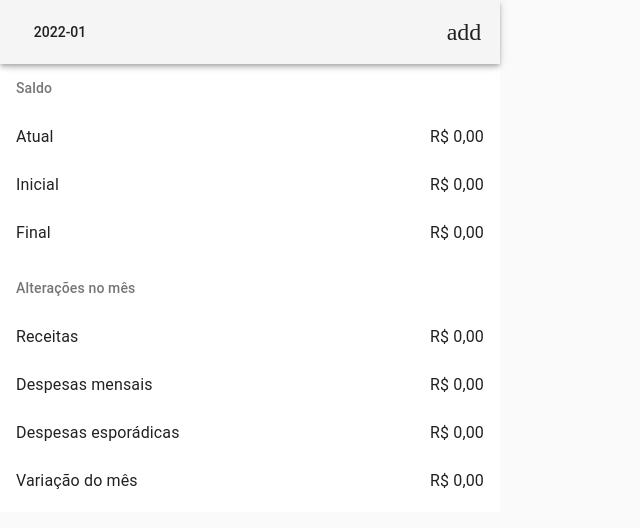
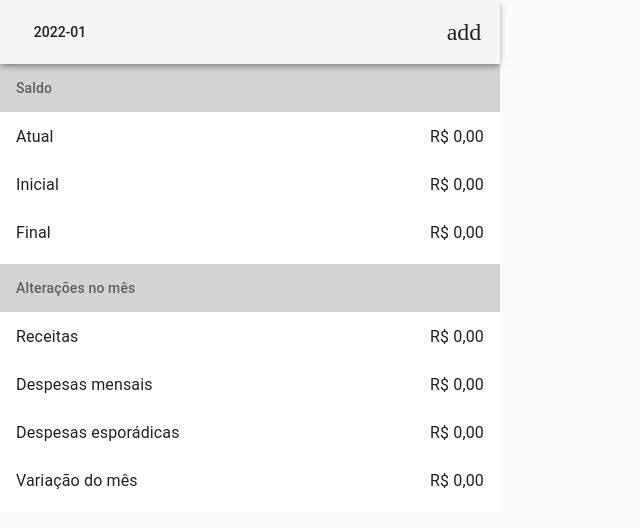
Before and after one commit to angelonuffer/angenda, a Vue app: page / in a window 1280 px wide. Shown: the top 528 px of the page, without its empty margins (0-640 px from the left). Built offline with nearby package versions, Linux system fonts and the light colour scheme; the HTML template or start-up script is replaced by a standard one.

Commit message:
Destaquei a identificação dos dias.

```diff
--- a/src/components/Transações.vue
+++ b/src/components/Transações.vue
@@ -34,7 +34,7 @@
       </div>
     </md-toolbar>
     <md-list v-for="(dia, i) in dias" :key="i">
-      <md-subheader>{{ dia.id }}</md-subheader>
+      <md-subheader style="background-color: lightgray">{{ dia.id }}</md-subheader>
       <md-list-item v-for="(transação, j) in dia.transações.filter(t => t.mês === mês)" :key="j">
         <md-checkbox style="display: none"></md-checkbox>
         <md-checkbox v-if="transação.data <= agora" class="confirmar_transação" v-model="transação.realizada" @change="atualizar_transação(transação)"></md-checkbox>
@@ -62,7 +62,7 @@
       </md-list-item>
     </md-list>
     <md-list>
-      <md-subheader>Saldo</md-subheader>
+      <md-subheader style="background-color: lightgray">Saldo</md-subheader>
       <md-list-item>
         <span>Atual</span>
         <span :class="saldo_atual < 0 ? 'valor_negativo' : ''">{{ brl(saldo_atual) }}</span>
@@ -77,7 +77,7 @@
       </md-list-item>
     </md-list>
     <md-list>
-      <md-subheader>Alterações no mês</md-subheader>
+      <md-subheader style="background-color: lightgray">Alterações no mês</md-subheader>
       <md-list-item>
         <span>Receitas</span>
         <span :class="receitas < 0 ? 'valor_negativo' : ''">{{ brl(receitas) }}</span>
```
